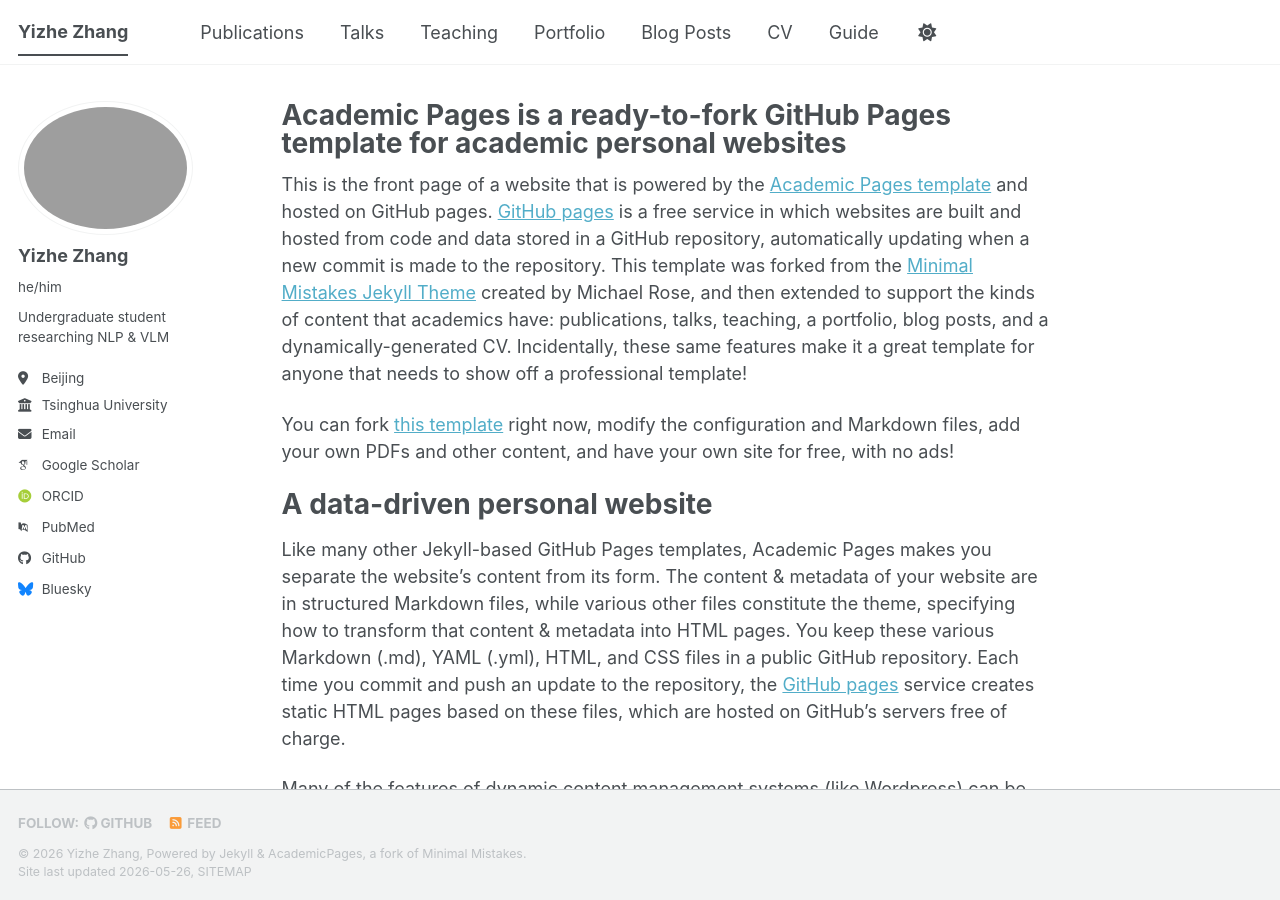
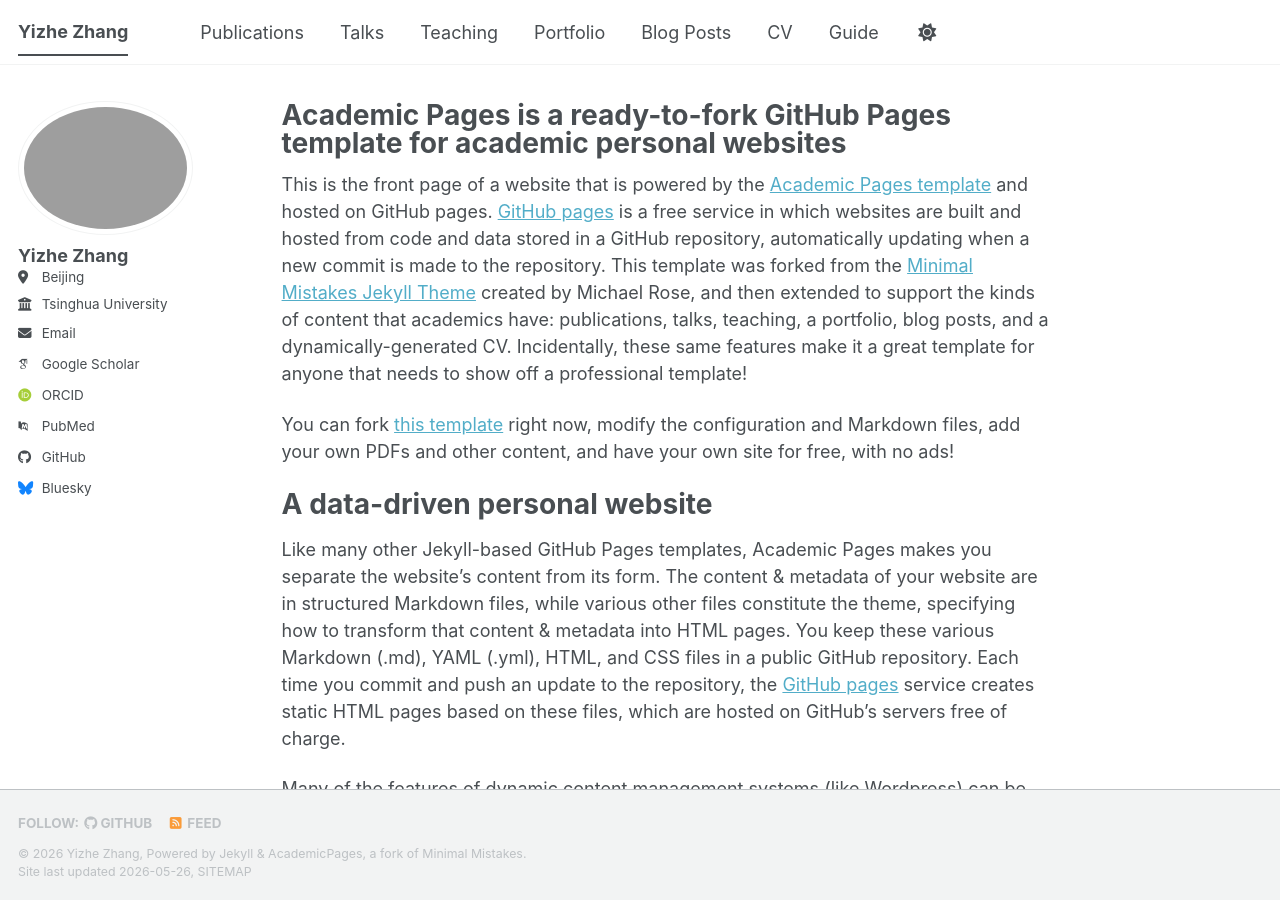
Before and after one commit to zacharyzhang21/zacharyzhang21.github.io, a Jekyll site: the page built from _pages/about.md, in a window 1280 px wide and 900 px high. Built offline with Jekyll 4.4.1, drawn with Linux system fonts in a browser that asks for light colours; some web fonts are replaced; a script bundle is joined from its source files by our own code; library files that are not in the unit come from our copies.

Commit message:
Update _config.yml

```diff
--- a/_config.yml
+++ b/_config.yml
@@ -25,8 +25,8 @@ author:
   # Biographic information
   avatar           : "profile.png"
   name             : "Yizhe Zhang"
-  pronouns         : "he/him"
-  bio              : "Undergraduate student researching NLP & VLM"
+  pronouns         : #
+  bio              : #
   location         : "Beijing"
   employer         : "Tsinghua University"
   uri              : # URL
```
